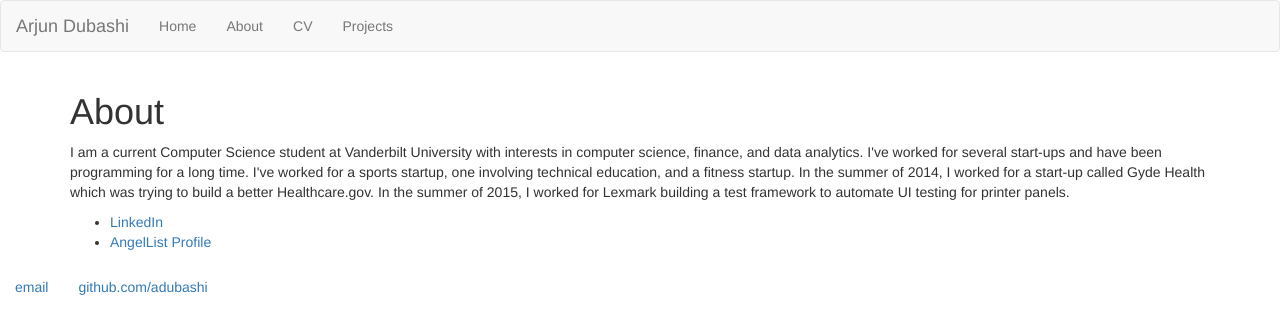
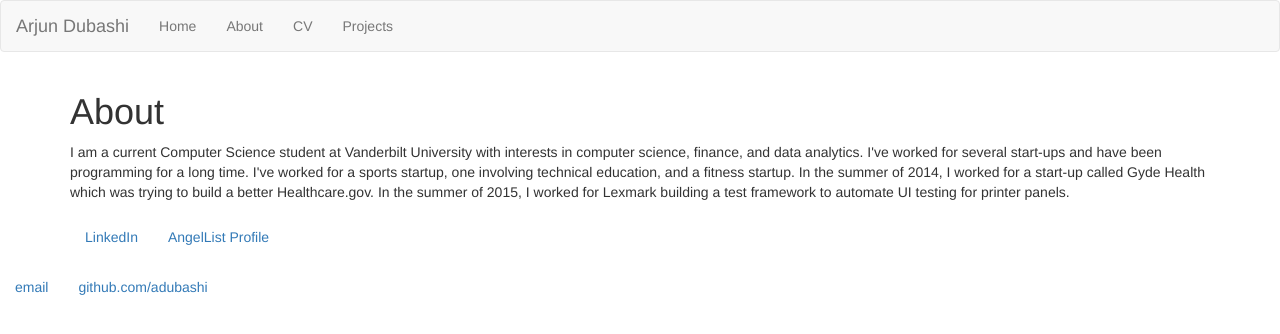
Before and after one commit to adubashi/adubashi.github.io, a Jekyll site: the page built from about/index.html, in a window 1280 px wide. Shown: the top 334 px of the page. Built offline with Jekyll 4.4.1, drawn with Linux system fonts in a browser that asks for light colours.

Commit message:
Update index.html

```diff
--- a/about/index.html
+++ b/about/index.html
@@ -11,8 +11,8 @@ title: About Arjun Dubashi
 			In the summer of 2015, I worked for Lexmark building a test framework to automate UI testing for printer panels.
 			</p>
 
-			<ul class="contacts">
+			<ul class="nav navbar-nav">
 				<li><a href="#https://www.linkedin.com/in/arjundubashi">LinkedIn</a></li>
 				<li><a href="#https://angel.co/arjun-dubashi">AngelList Profile</a></li>
-				</ul>
+			</ul>
 		</div>
```
